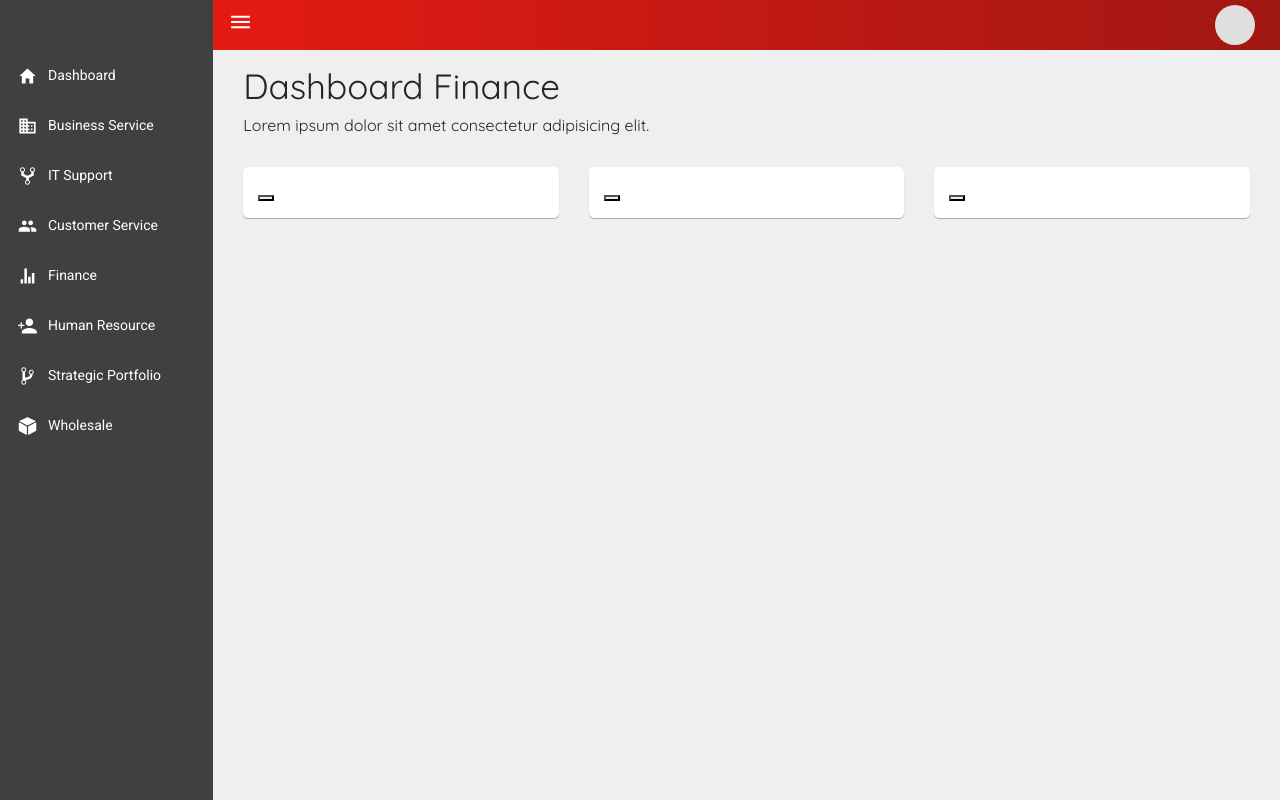
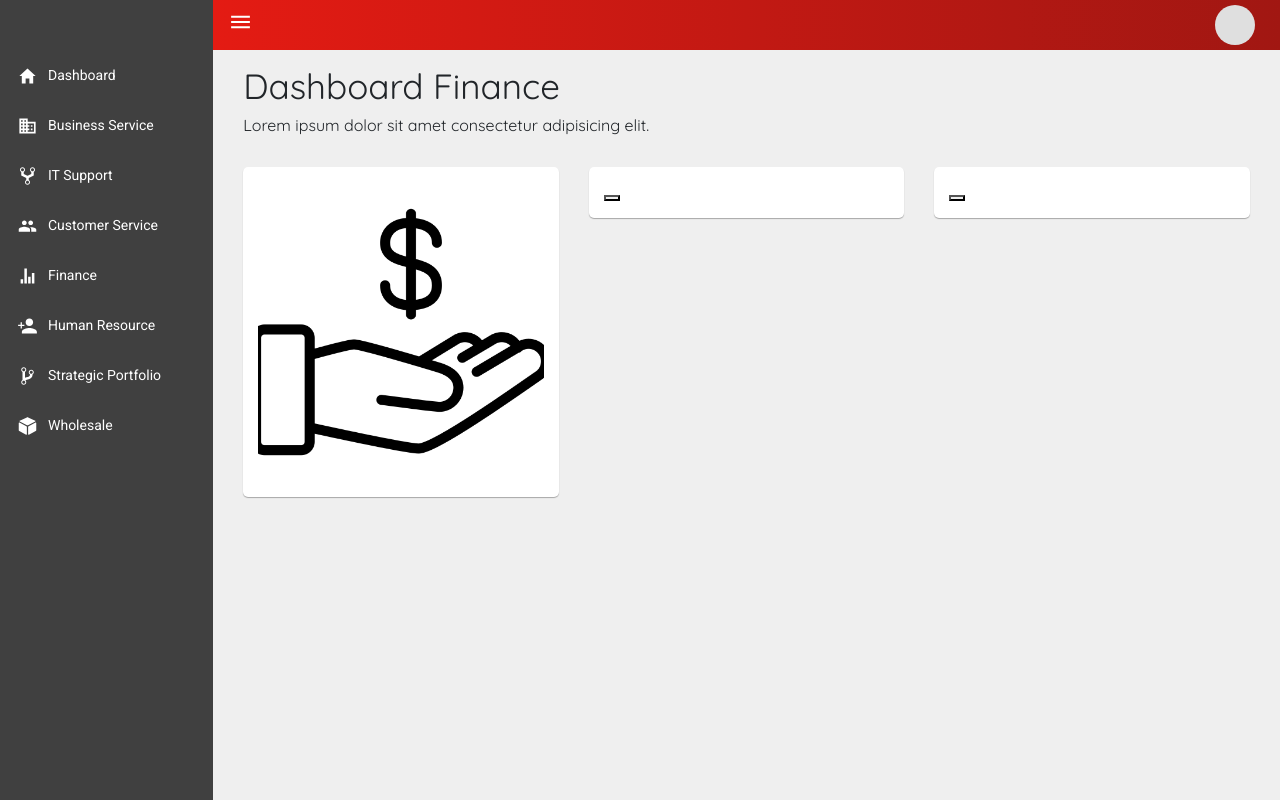
Before and after one commit to if4007-telkomuniv/sisfo_4007, a CodeIgniter app: the page made by application/views/finance/index.php in a window 1280 px wide. Run offline with CodeIgniter, Linux system fonts and the light colour scheme; some libraries are stand-ins or nearby versions.

Commit message:
update gambar

```diff
--- a/application/views/finance/index.php
+++ b/application/views/finance/index.php
@@ -9,7 +9,7 @@
 
     <!-- Contoh cara input css, ganti sesuai kebutuhan -->
     <?php /* echo link_tag('css/base_styles.css') */ ?>
-    <?php /* echo link_tag('css/finance.css') */ ?>
+    <?php  echo link_tag('css/finance.css') ?>
 
   </head>
   <body>
@@ -38,7 +38,7 @@
                   <div class="col-4">
                     <div class="box">
                       <div class="box-body">
-                        <button></button>
+                        <a href="#"><img src="<?php echo base_url('css/images/pemasukkan.png'); ?>" class="img-responsive fit-image" alt=""></a>
                       </div>
                     </div>
                   </div>
--- a/css/finance.css
+++ b/css/finance.css
@@ -0,0 +1,5 @@
+.fit-image{
+width: 100%;
+object-fit: cover;
+height: 300px; /* only if you want fixed height */
+}
```
Also changed, not shown: css/images/pemasukkan.png (added).
